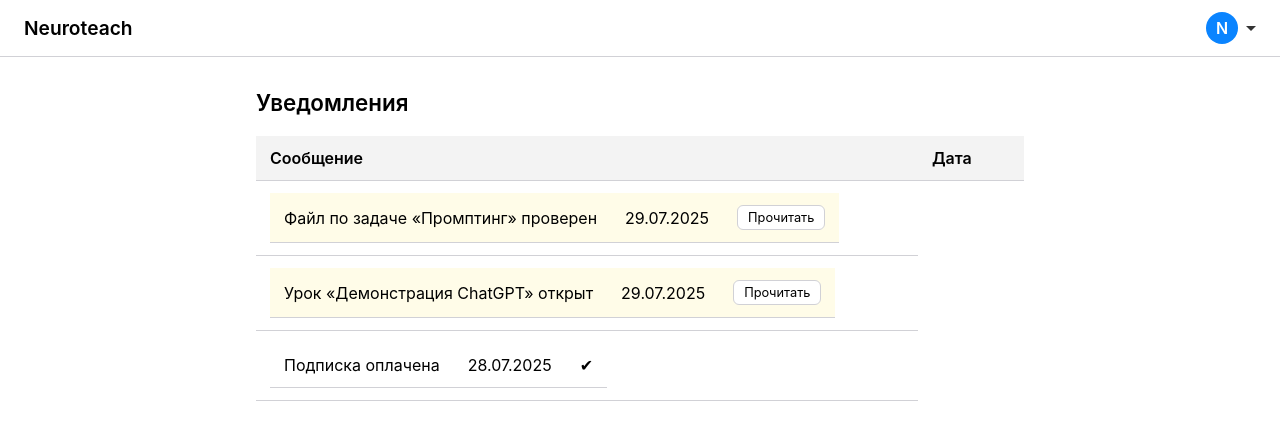
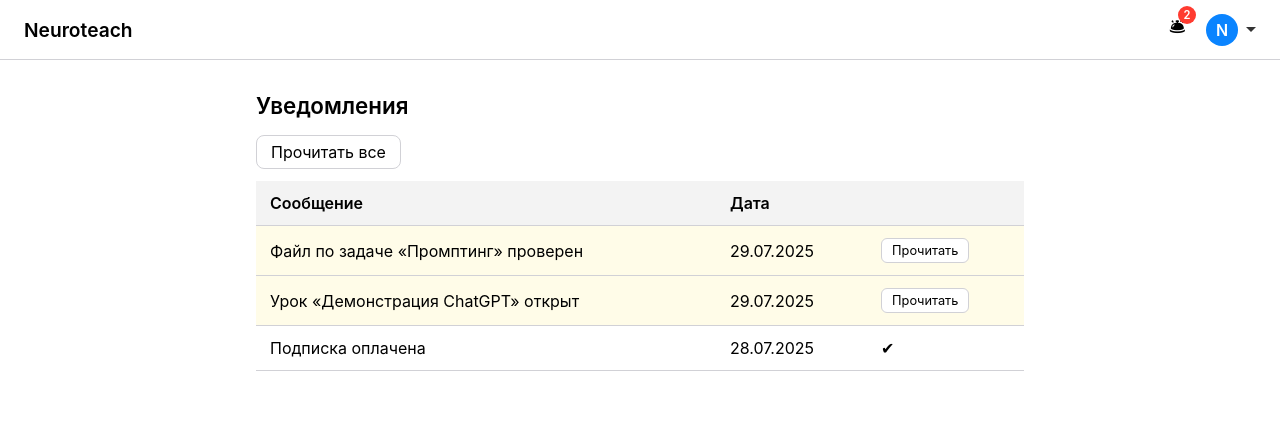
Before and after one commit to Korvova/neuroteach, a React (Vite) app in the folder webapp/: page /profile/notifications in a window 1280 px wide. Shown: the top 440 px of the page. Built offline with nearby package versions, Linux system fonts and the light colour scheme.

Commit message:
feat(notifications): global context + bell icon + read‑all button

```diff
--- a/webapp/src/components/Header/Header.jsx
+++ b/webapp/src/components/Header/Header.jsx
@@ -1,11 +1,13 @@
 import { useState } from 'react';
 import { useNavigate } from 'react-router-dom';
 import ProfileMenu from '../ProfileMenu/ProfileMenu';
+import { useNotifications } from '../../context/NotificationsContext';
 import styles from './Header.module.css';
 
 export default function Header() {
   const [open, setOpen] = useState(false);
   const navigate = useNavigate();
+  const { unreadCount } = useNotifications();
 
   return (
     <header className={styles.bar}>
@@ -13,10 +15,19 @@ export default function Header() {
         Neuroteach
       </h1>
 
-      <div className={styles.profile} onClick={() => setOpen((o) => !o)}>
-        <span className={styles.avatar}>N</span>
-        <span className={styles.caret} />
-        <ProfileMenu open={open} close={() => setOpen(false)} />
+      <div className={styles.actions}>
+        {/* колокольчик */}
+        <div className={styles.bell} onClick={() => navigate('/profile/notifications')}>
+          🛎
+          {unreadCount > 0 && <span className={styles.badge}>{unreadCount}</span>}
+        </div>
+
+        {/* профиль */}
+        <div className={styles.profile} onClick={() => setOpen((o) => !o)}>
+          <span className={styles.avatar}>N</span>
+          <span className={styles.caret} />
+          <ProfileMenu open={open} close={() => setOpen(false)} />
+        </div>
       </div>
     </header>
   );
--- a/webapp/src/components/Header/Header.module.css
+++ b/webapp/src/components/Header/Header.module.css
@@ -8,8 +8,20 @@
 
 .logo { font-size: 1.2rem; font-weight: 600; cursor: pointer; }
 
+.actions { display: flex; align-items: center; gap: 20px; }
+
+.bell { position: relative; font-size: 1.3rem; cursor: pointer; user-select: none; }
+.badge {
+  position: absolute; top: -6px; right: -10px;
+  min-width: 18px; height: 18px;
+  background: #ff3b30; color: #fff;
+  border-radius: 50%;
+  font-size: .7rem; font-weight: 600;
+  display: flex; justify-content: center; align-items: center;
+  padding: 0 4px;
+}
+
 .profile { display: flex; align-items: center; gap: 8px; cursor: pointer; user-select: none; }
-
 .avatar {
   width: 32px; height: 32px;
   border-radius: 50%;
@@ -18,7 +30,6 @@
   display: flex; justify-content: center; align-items: center;
   font-weight: 600;
 }
-
 .caret {
   width: 0; height: 0;
   border-left: 5px solid transparent;
--- /dev/null
+++ b/webapp/src/context/NotificationsContext.jsx
@@ -0,0 +1,25 @@
+import { createContext, useContext, useState } from 'react';
+
+const NotificationsContext = createContext(null);
+
+const initial = [
+  { id: 1, text: 'Файл по задаче «Промптинг» проверен', date: '29.07.2025', read: false },
+  { id: 2, text: 'Урок «Демонстрация ChatGPT» открыт',  date: '29.07.2025', read: false },
+  { id: 3, text: 'Подписка оплачена',                   date: '28.07.2025', read: true  },
+];
+
+export function NotificationsProvider({ children }) {
+  const [list, setList] = useState(initial);
+
+  const unreadCount  = list.filter((n) => !n.read).length;
+  const markRead     = (id) => setList(list.map((n) => (n.id === id ? { ...n, read: true } : n)));
+  const markAllRead  = () => setList(list.map((n) => ({ ...n, read: true })));
+
+  return (
+    <NotificationsContext.Provider value={{ list, unreadCount, markRead, markAllRead }}>
+      {children}
+    </NotificationsContext.Provider>
+  );
+}
+
+export const useNotifications = () => useContext(NotificationsContext);
--- a/webapp/src/layout/AppLayout.jsx
+++ b/webapp/src/layout/AppLayout.jsx
@@ -1,14 +1,17 @@
 import Header from '../components/Header/Header';
 import { Outlet } from 'react-router-dom';
+import { NotificationsProvider } from '../context/NotificationsContext';
 import styles from './AppLayout.module.css';
 
 export default function AppLayout() {
   return (
-    <div className={styles.root}>
-      <Header />
-      <main className={styles.main}>
-        <Outlet />          {/* ← здесь будут рисоваться вложенные страницы */}
-      </main>
-    </div>
+    <NotificationsProvider>
+      <div className={styles.root}>
+        <Header />
+        <main className={styles.main}>
+          <Outlet />
+        </main>
+      </div>
+    </NotificationsProvider>
   );
 }
--- a/webapp/src/pages/NotificationsPage/NotificationsPage.jsx
+++ b/webapp/src/pages/NotificationsPage/NotificationsPage.jsx
@@ -1,31 +1,34 @@
-import { useState } from 'react';
-import Table from '../../components/Table/Table';
+import { useNotifications } from '../../context/NotificationsContext';
 import NotificationRow from '../../components/NotificationRow/NotificationRow';
 import styles from './NotificationsPage.module.css';
 
-/* мок‑уведомления */
-const initial = [
-  { id: 1, text: 'Файл по задаче «Промптинг» проверен', date: '29.07.2025', read: false },
-  { id: 2, text: 'Урок «Демонстрация ChatGPT» открыт',     date: '29.07.2025', read: false },
-  { id: 3, text: 'Подписка оплачена',                      date: '28.07.2025', read: true  },
-];
-
 export default function NotificationsPage() {
-  const [list, setList] = useState(initial);
-
-  const markRead = (id) =>
-    setList(list.map((n) => (n.id === id ? { ...n, read: true } : n)));
+  const { list, markRead, markAllRead } = useNotifications();
 
   return (
     <div className={styles.wrap}>
       <h2>Уведомления</h2>
 
-      <Table
-        head={['Сообщение', 'Дата', '']}
-        rows={list.map((n) => [
-          <NotificationRow key={n.id} notif={n} onRead={markRead} />,
-        ])}
-      />
+      {list.some((n) => !n.read) && (
+        <button className={styles.readAll} onClick={markAllRead}>
+          Прочитать все
+        </button>
+      )}
+
+      <table className={styles.table}>
+        <thead>
+          <tr>
+            <th>Сообщение</th>
+            <th>Дата</th>
+            <th></th>
+          </tr>
+        </thead>
+        <tbody>
+          {list.map((n) => (
+            <NotificationRow key={n.id} notif={n} onRead={markRead} />
+          ))}
+        </tbody>
+      </table>
     </div>
   );
 }
--- a/webapp/src/pages/NotificationsPage/NotificationsPage.module.css
+++ b/webapp/src/pages/NotificationsPage/NotificationsPage.module.css
@@ -1,2 +1,15 @@
 .wrap { max-width: 800px; margin: 0 auto; padding: 32px 16px 64px; }
-h2   { margin-bottom: 20px; font-size: 1.4rem; font-weight: 600; }
+h2   { margin-bottom: 16px; font-size: 1.4rem; font-weight: 600; }
+
+.readAll {
+  margin-bottom: 12px;
+  padding: 6px 14px;
+  border: 1px solid var(--border);
+  border-radius: 8px;
+  background: #fff;
+  cursor: pointer;
+}
+
+.table { width: 100%; border-collapse: collapse; }
+th, td { padding: 12px 14px; border-bottom: 1px solid var(--border); text-align: left; }
+th { background: #f3f3f3; font-weight: 600; }
```
